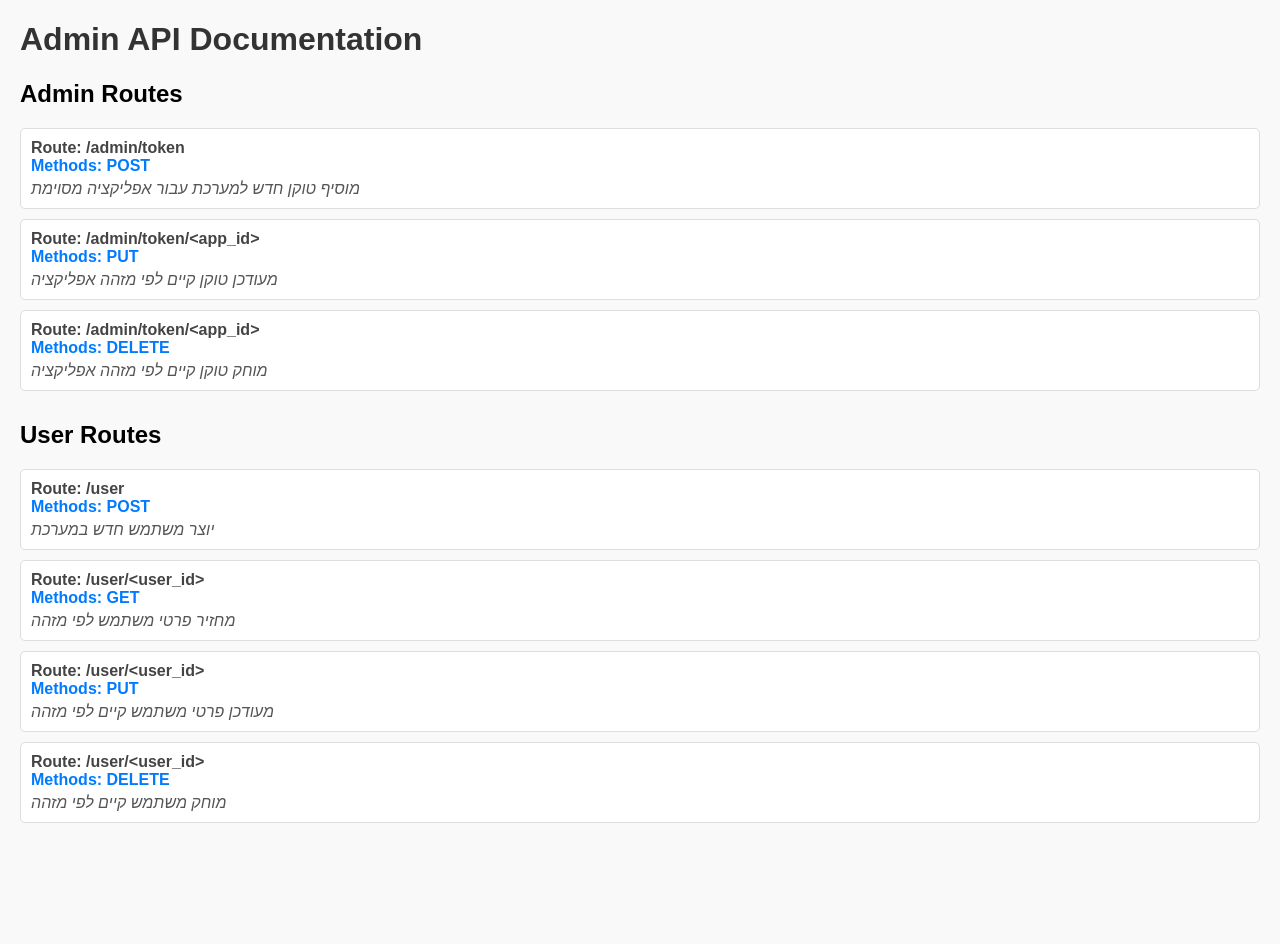
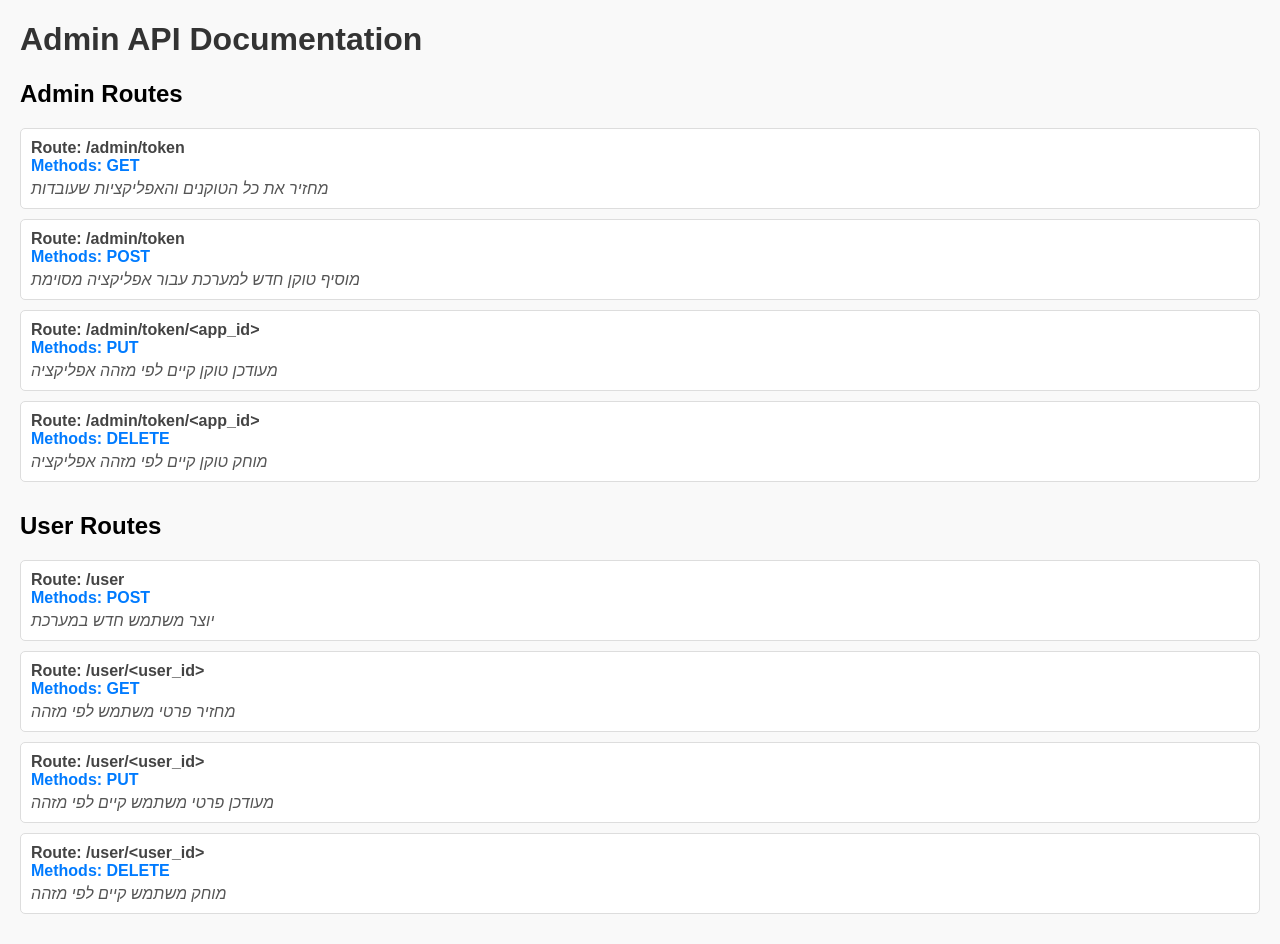
Before and after one commit to razmazlih/UserManager, a Flask app: page /admin in a window 1280 px wide. Before the commit the page ends 823 px from the top, so only its background shows below. Run offline with Flask 3, Linux system fonts and the light colour scheme; parts of the project's set-up code (start-up, migrations or seed data) failed here and were passed over.

Commit message:
add GET to admin documention

```diff
--- a/app/templates/admin.html
+++ b/app/templates/admin.html
@@ -18,6 +18,11 @@
     <h1>Admin API Documentation</h1>
 
     <div class='section'><h2>Admin Routes</h2>
+        <div class="route">
+            <div class="route-title">Route: /admin/token</div>
+            <div class="methods">Methods: GET</div>
+            <div class="description">מחזיר את כל הטוקנים והאפליקציות שעובדות</div>
+        </div>
         <div class="route">
             <div class="route-title">Route: /admin/token</div>
             <div class="methods">Methods: POST</div>
```
